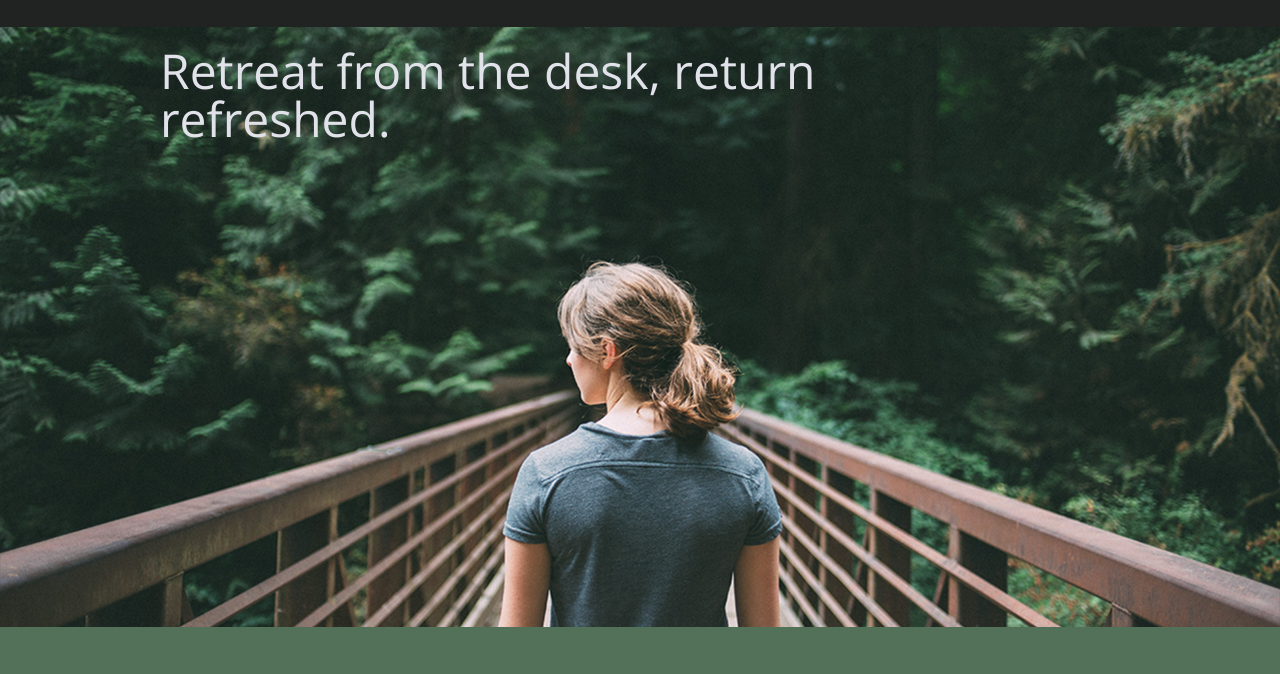
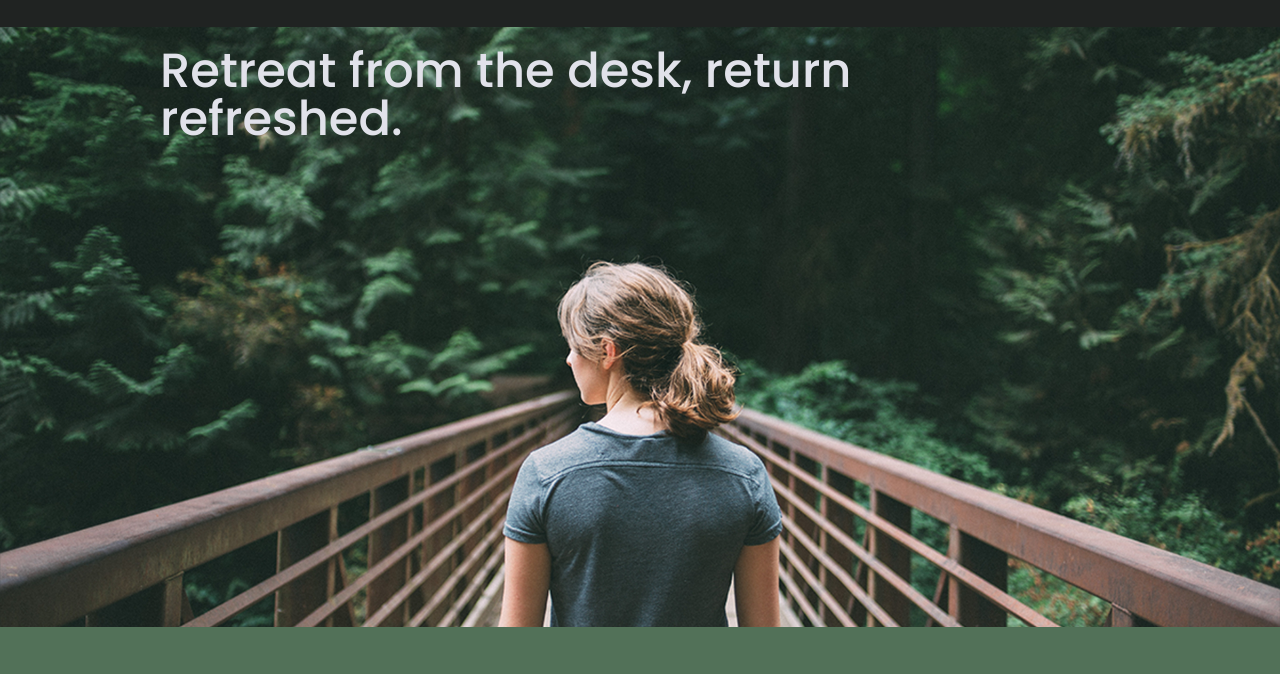
Before and after one commit to KatrinaDH/unplugged-retreat, a website built with Parcel: page index.html in a window 1280 px wide. Shown: the part 73-747 px from the top of the page. Built offline with nearby package versions, Linux system fonts and the light colour scheme.

Commit message:
fixed font-family

```diff
--- a/css/main.css
+++ b/css/main.css
@@ -254,7 +254,7 @@ footer .copyright {
 
 .hero-area h1 {
   font-size: 2.25em;
-  font-style: 'Poppins';
+  font-family: 'Poppins', sans-serif;
   margin-top: 0;
   font-weight: 500;
 }
```
